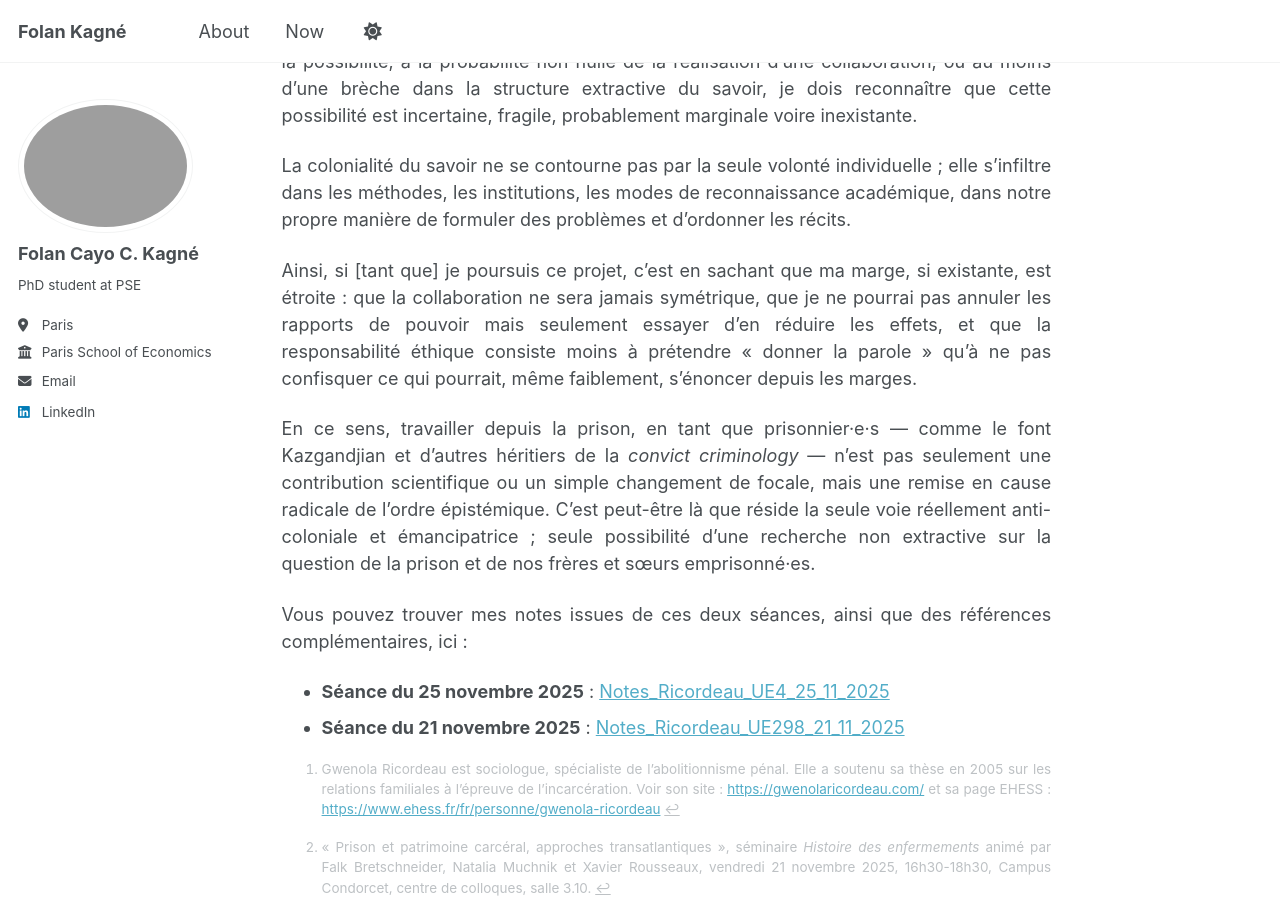
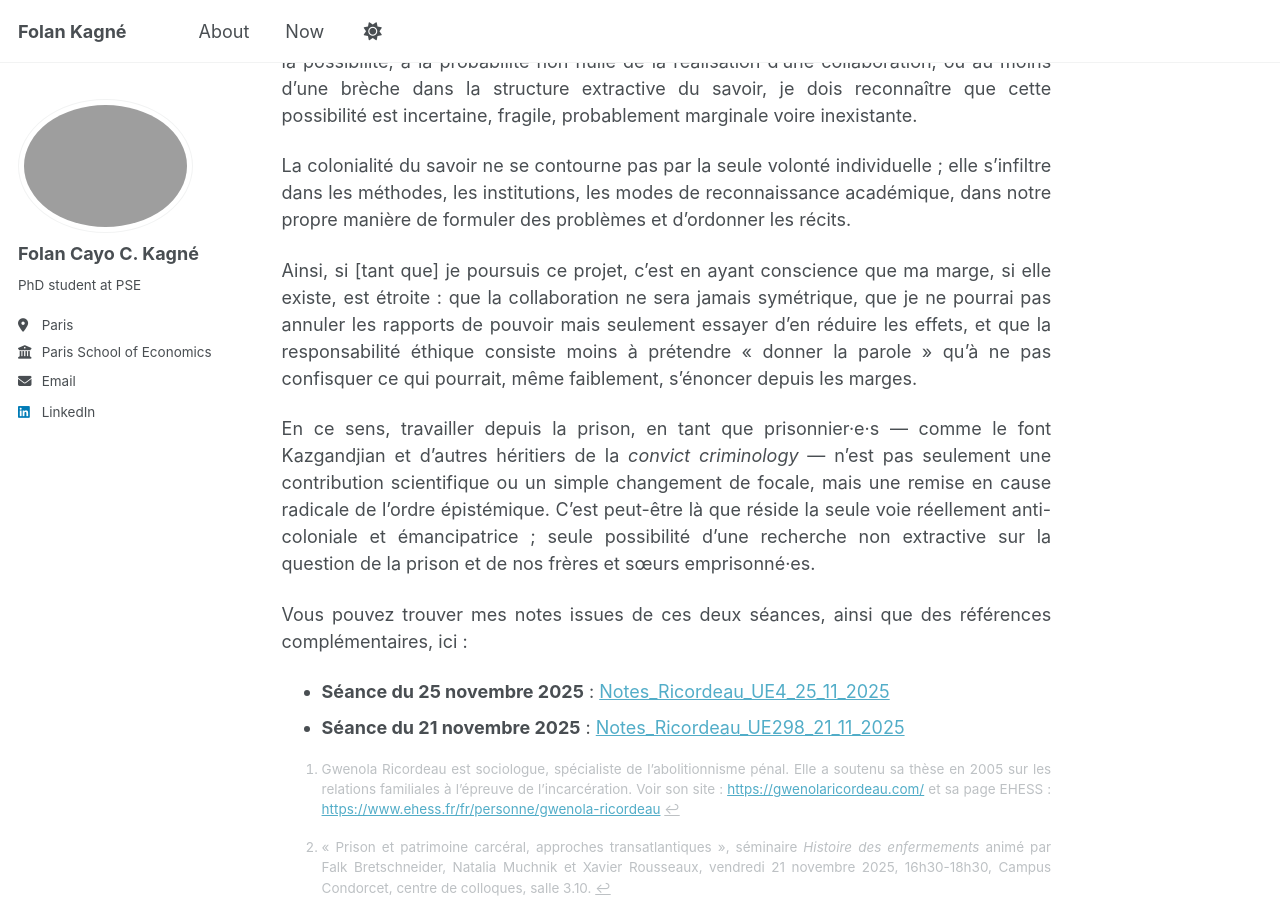
Before and after one commit to folankagne/folankagne.github.io, a Jekyll site: the page built from _posts/2025-12-16-blog-post-5.md, in a window 1280 px wide and 900 px high, scrolled down 3200 px. Built offline with Jekyll 4.4.1, drawn with Linux system fonts in a browser that asks for light colours; a script that is not in the unit is left out.

Commit message:
Update 2025-12-16-blog-post-5.md

```diff
--- a/_posts/2025-12-16-blog-post-5.md
+++ b/_posts/2025-12-16-blog-post-5.md
@@ -51,7 +51,7 @@ Et si je veux croire [parce qu'il le faut, et qu'il faut bien réussir à dormir
 
 La colonialité du savoir ne se contourne pas par la seule volonté individuelle ; elle s'infiltre dans les méthodes, les institutions, les modes de reconnaissance académique, dans notre propre manière de formuler des problèmes et d'ordonner les récits.
 
-Ainsi, si [tant que] je poursuis ce projet, c'est en sachant que ma marge, si existante, est étroite : que la collaboration ne sera jamais symétrique, que je ne pourrai pas annuler les rapports de pouvoir mais seulement essayer d'en réduire les effets, et que la responsabilité éthique consiste moins à prétendre « donner la parole » qu'à ne pas confisquer ce qui pourrait, même faiblement, s'énoncer depuis les marges.
+Ainsi, si [tant que] je poursuis ce projet, c’est en ayant conscience que ma marge, si elle existe, est étroite : que la collaboration ne sera jamais symétrique, que je ne pourrai pas annuler les rapports de pouvoir mais seulement essayer d'en réduire les effets, et que la responsabilité éthique consiste moins à prétendre « donner la parole » qu'à ne pas confisquer ce qui pourrait, même faiblement, s'énoncer depuis les marges.
 
 En ce sens, travailler depuis la prison, en tant que prisonnier·e·s — comme le font Kazgandjian et d'autres héritiers de la *convict criminology* — n'est pas seulement une contribution scientifique ou un simple changement de focale, mais une remise en cause radicale de l'ordre épistémique. C'est peut-être là que réside la seule voie réellement anti-coloniale et émancipatrice ; seule possibilité d'une recherche non extractive sur la question de la prison et de nos frères et sœurs emprisonné·es.
 
```
